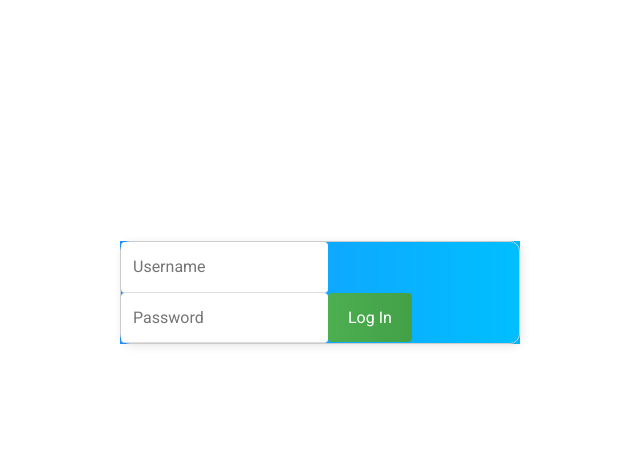
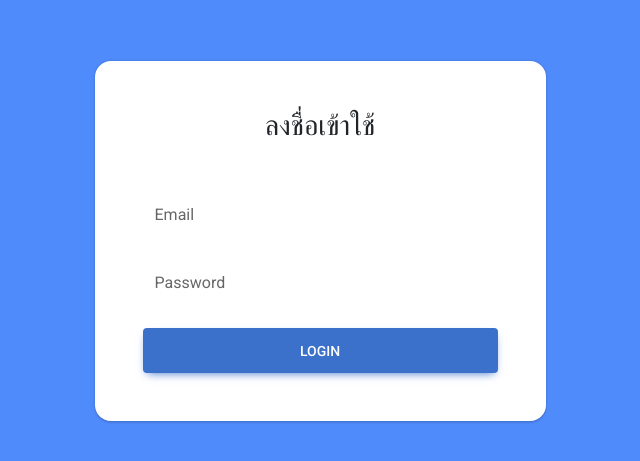
Before and after one commit to wwebeam6508/PBD_web_SSR_FirebaseHost, a Next.js app: page /admin/login in a window 1280 px wide. Shown: the part 159-620 px from the top of the page, without its empty margins (320-960 px from the left). Built offline with nearby package versions, Linux system fonts and the light colour scheme; no server answers.

Commit message:
login form

```diff
--- a/src/pages/admin/login.js
+++ b/src/pages/admin/login.js
@@ -1,14 +1,39 @@
 import React from 'react'
-import cssStyle from '../../styles/admin/login.module.css'
 export default function Login(props) {
 
     return (
-        <div className={cssStyle.login_card} >
-            <form className={cssStyle.form}>
-                <input className={cssStyle.input_text} type="text" placeholder="Username" />
-                <input className={cssStyle.input_password} type="password" placeholder="Password" />
-                <input className={cssStyle.input_submit} type="submit" value="Log In" />
-            </form>
-        </div>
+        <section class="vh-100" style={{backgroundColor: `#508bfc`}}>
+            <div class="container py-5 h-100">
+                <div class="row d-flex justify-content-center align-items-center h-100">
+                    <div class="col-12 col-md-8 col-lg-6 col-xl-5">
+                        <div class="card shadow-2-strong" style={{borderRadius: `1rem`}}>
+                            <div class="card-body p-5 text-center">
+
+                                <h3 class="mb-5">ลงชื่อเข้าใช้</h3>
+
+                                <div class="form-outline mb-4">
+                                    <input type="email" id="typeEmailX-2" class="form-control form-control-lg" />
+                                    <label class="form-label" for="typeEmailX-2">Email</label>
+                                </div>
+
+                                <div class="form-outline mb-4">
+                                    <input type="password" id="typePasswordX-2" class="form-control form-control-lg" />
+                                    <label class="form-label" for="typePasswordX-2">Password</label>
+                                </div>
+
+                                {/* <div class="form-check d-flex justify-content-start mb-4">
+                                    <input class="form-check-input" type="checkbox" value="" id="form1Example3" />
+                                    <label class="form-check-label" for="form1Example3"> Remember password </label>
+                                </div> */}
+
+                                <button class="btn btn-primary btn-lg btn-block" type="submit">Login</button>
+
+
+                            </div>
+                        </div>
+                    </div>
+                </div>
+            </div>
+        </section>
     )
 }
--- a/src/styles/admin/login.module.css
+++ /dev/null
@@ -1,34 +0,0 @@
-.login_card {
-  width: 400px;
-  position: absolute;
-  left: 50%;
-  top: 50%;
-  transform: translateX(-50%);
-  background: linear-gradient(to right, #1e90ff, #00bfff);
-}
-
-.form {
-    border: 1px solid #ccc;
-    border-radius: 10px;
-    box-shadow: 2px 2px 10px rgba(0, 0, 0, 0.1);
-}
-
-.input_text,
-.input_password {
-    border: none;
-    border-bottom: 1px solid #ddd;
-    padding: 12px;
-    font-size: 16px;
-    border-radius: 4px;
-}
-
-.input_submit {
-    background: linear-gradient(to right, #4caf50, #43a047);
-
-    color: white;
-    padding: 12px 20px;
-    border: none;
-    border-radius: 4px;
-    cursor: pointer;
-    font-size: 16px;
-}
--- a/src/styles/globals.css
+++ b/src/styles/globals.css
@@ -18,6 +18,7 @@ html,
  */
 
 body {
+  min-height: 100vh;
 }
 
 .cover-container {
```
